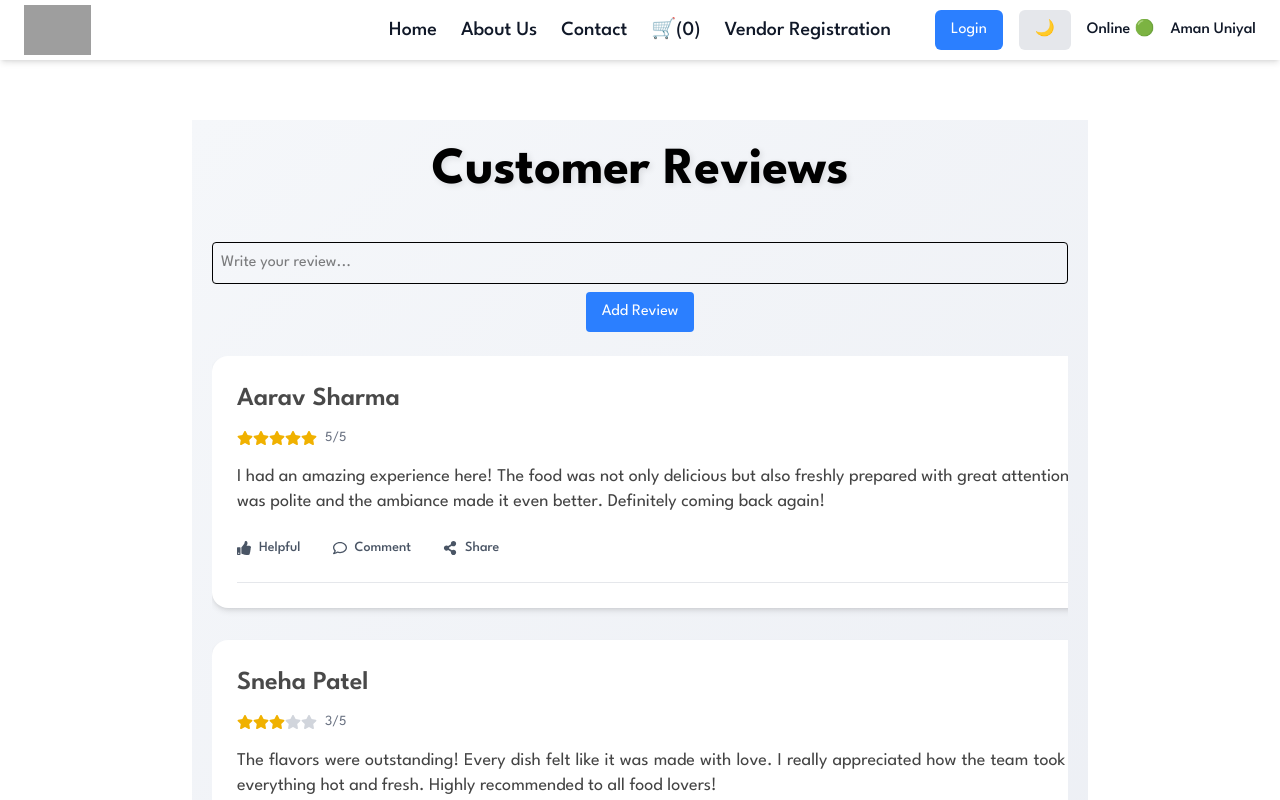
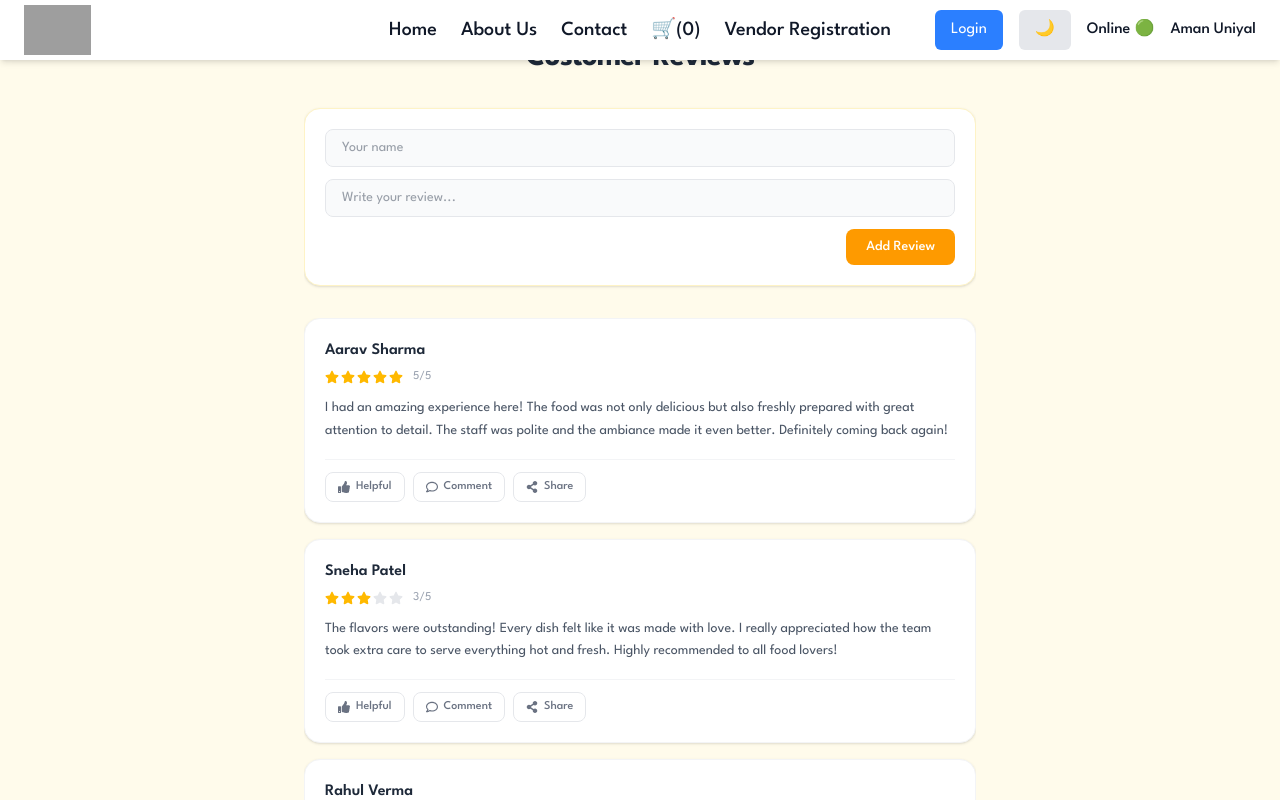
Before and after one commit to amanuniyal01/Swaad-Express, a React (Vite) app: page /reviews in a window 1280 px wide. Shown: the top 800 px of the page. Built offline with nearby package versions, Linux system fonts and the light colour scheme; grey boxes are pictures that could not be loaded; a web font is replaced by a local one.

Commit message:
Enhanced review input section by adding userName

```diff
--- a/src/components/Reviews.js
+++ b/src/components/Reviews.js
@@ -1,94 +1,92 @@
 import React, { useState } from "react";
 import { reviews } from "../utils/mockdata";
-// Icons
 import { FaStar, FaRegComment, FaShareAlt, FaThumbsUp } from "react-icons/fa";
 
 const Reviews = () => {
   const [allReviews, setAllReviews] = useState(reviews);
   const [input, setInput] = useState("");
+  const [name, setName] = useState("");
 
   const addReviews = () => {
     if (!input.trim()) return;
-
-    const newReview = {
-      name: "User",
-      review: input,
-      rating: 5,
-    };
-
-    setAllReviews([newReview, ...allReviews]);
+    setAllReviews([{ name: name || "Anonymous", review: input, rating: 5 }, ...allReviews]);
     setInput("");
+    setName("");
   };
 
   return (
-    <div className="reviews-page max-w-4xl mx-auto p-6">
-      <h2 className="text-3xl font-bold text-center mb-8">
+    <div className="min-h-screen bg-amber-50 py-10 px-4">
+      <div className="max-w-2xl mx-auto">
+
+        {/* Title */}
+        <h2 className="text-3xl font-bold text-center text-gray-800 mb-8 tracking-tight">
           Customer Reviews
         </h2>
 
-      {/* Input Section */}
-      <div className="mb-6">
+        {/* Input Card */}
+        <div className="bg-white border border-amber-100 rounded-2xl p-5 mb-8 shadow-sm flex flex-col gap-3">
+          <input
+            type="text"
+            value={name}
+            placeholder="Your name"
+            onChange={(e) => setName(e.target.value)}
+            className="border border-gray-200 rounded-lg px-4 py-2 text-sm text-gray-700 bg-gray-50 focus:outline-none focus:border-amber-400 focus:bg-white transition"
+          />
           <input
             type="text"
             value={input}
+            placeholder="Write your review..."
             onChange={(e) => setInput(e.target.value)}
-          placeholder="Write your review..."
-          className="border p-2 rounded w-full"
+            className="border border-gray-200 rounded-lg px-4 py-2 text-sm text-gray-700 bg-gray-50 focus:outline-none focus:border-amber-400 focus:bg-white transition"
           />
-
           <button
             onClick={addReviews}
-          className="mt-2 bg-blue-500 text-white px-4 py-2 rounded"
+            className="self-end bg-amber-500 hover:bg-amber-600 active:scale-95 text-white text-sm font-medium px-5 py-2 rounded-lg transition"
           >
             Add Review
           </button>
         </div>
 
-      {/*  Reviews List */}
-      <div className="space-y-8">
+        {/* Reviews List */}
+        <div className="flex flex-col gap-4">
           {allReviews.map((item, index) => (
             <div
               key={index}
-            className="review-card bg-white shadow-md rounded-2xl p-6 hover:shadow-lg transition"
+              className="bg-white border border-gray-100 rounded-2xl p-5 shadow-sm hover:shadow-md hover:-translate-y-0.5 transition-all duration-200"
             >
-            <h3 className="text-xl font-semibold text-gray-800">
-              {item.name}
-            </h3>
+              {/* Reviewer Name */}
+              <h3 className="text-base font-semibold text-gray-800">{item.name}</h3>
 
-
-            {/*  Rating */}
-            <div className="flex items-center mt-2 text-yellow-500">
-              {Array.from({ length: 5 }, (_, starIndex) =>
-                starIndex < item.rating ? (
-                  <FaStar key={starIndex} />
-                ) : (
-                  <FaStar key={starIndex} className="text-gray-300" />
-                )
-              )}
-              <span className="ml-2 text-sm text-gray-500">
-                {item.rating}/5
-              </span>
+              {/* Stars */}
+              <div className="flex items-center gap-0.5 mt-1.5 mb-3">
+                {Array.from({ length: 5 }, (_, i) => (
+                  <FaStar
+                    key={i}
+                    className={i < item.rating ? "text-amber-400 text-sm" : "text-gray-200 text-sm"}
+                  />
+                ))}
+                <span className="ml-2 text-xs text-gray-400">{item.rating}/5</span>
               </div>
 
+              {/* Review Text */}
+              <p className="text-sm text-gray-600 leading-relaxed">{item.review}</p>
 
-            <p className="mt-4 text-gray-600">{item.review}</p>
-
-
-            <div className="flex gap-8 mt-6 text-gray-600 text-sm font-medium">
-              <button className="flex items-center gap-2 hover:text-blue-500 transition">
+              {/* Divider */}
+              <div className="border-t border-gray-100 mt-4 pt-3 flex gap-2 flex-wrap">
+                <button className="flex items-center gap-1.5 text-xs font-medium text-gray-500 border border-gray-200 rounded-lg px-3 py-1.5 hover:text-blue-500 hover:border-blue-200 hover:bg-blue-50 transition">
                   <FaThumbsUp /> Helpful
                 </button>
-              <button className="flex items-center gap-2 hover:text-green-500 transition">
+                <button className="flex items-center gap-1.5 text-xs font-medium text-gray-500 border border-gray-200 rounded-lg px-3 py-1.5 hover:text-green-500 hover:border-green-200 hover:bg-green-50 transition">
                   <FaRegComment /> Comment
                 </button>
-              <button className="flex items-center gap-2 hover:text-purple-500 transition">
+                <button className="flex items-center gap-1.5 text-xs font-medium text-gray-500 border border-gray-200 rounded-lg px-3 py-1.5 hover:text-purple-500 hover:border-purple-200 hover:bg-purple-50 transition">
                   <FaShareAlt /> Share
                 </button>
               </div>
-
-            <div className="mt-6 h-[1px] bg-gray-200"></div>
             </div>
           ))}
+        </div>
+
       </div>
     </div>
   );
```
Lines whose indentation alone changed are shown as unchanged.
